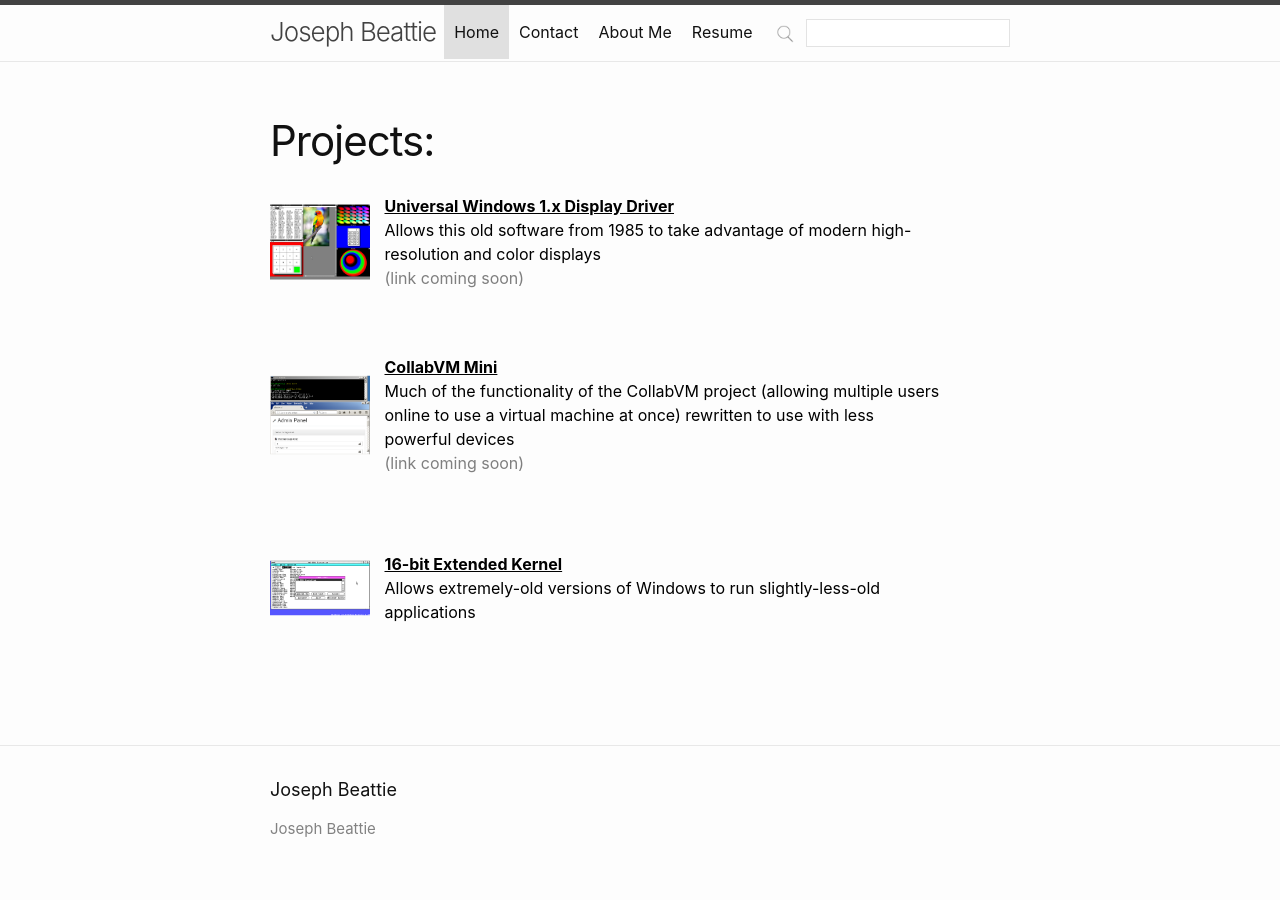
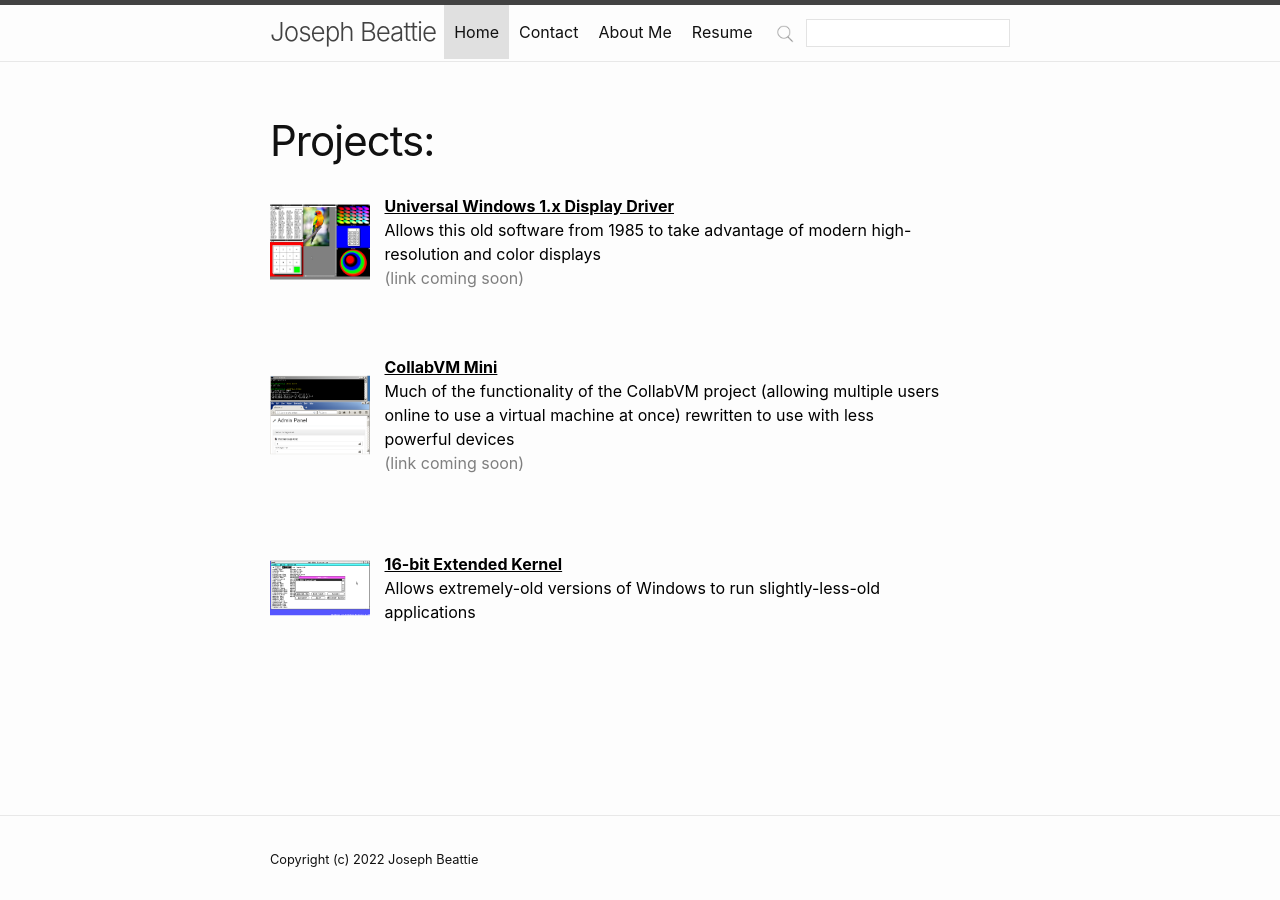
Before and after one commit to jb881122/jb881122.github.io, a Jekyll site: the page built from index.md, in a window 1280 px wide. Built offline with Jekyll 4.4.1, drawn with Linux system fonts in a browser that asks for light colours; nearby versions of some CDN libraries.

Commit message:
Add copyright, footer options

```diff
--- a/_config.yml
+++ b/_config.yml
@@ -7,6 +7,10 @@ header_pages:
   - contact.md
   - about-me.md
   - resume.md
+author:
+no_footer_title: true
+no_footer_author: true
+copyright: Copyright (c) 2022 Joseph Beattie
 
 # Tipue Search settings
 tipue_search:
--- a/_includes/footer.html
+++ b/_includes/footer.html
@@ -3,16 +3,21 @@
 
   <div class="wrapper">
 
+    {%- if site.no_footer_title != true -%}
     <h2 class="footer-heading">{{ site.title | escape }}</h2>
+    {%- endif -%}
 
+    {%- if site.email or site.no_footer_author != true -%}
     <div class="footer-col-wrapper">
       <div class="footer-col footer-col-1">
         <ul class="contact-list">
           <li class="p-name">
-            {%- if site.author -%}
-              {{ site.author | escape }}
-            {%- else -%}
-              {{ site.title | escape }}
+            {%- if site.no_footer_author != true -%}
+              {%- if site.author -%}
+                {{ site.author | escape }}
+              {%- else -%}
+                {{ site.title | escape }}
+              {%- endif -%}
             {%- endif -%}
             </li>
             {%- if site.email -%}
@@ -29,6 +34,13 @@
         <p>{{- site.description | escape -}}</p>
       </div>
     </div>
+    {%- endif -%}
+
+    {%- if site.copyright -%}
+      <small class="p-name">{{ site.copyright | escape }}</small>
+    {%- endif -%}
+
+    </div>
 
   </div>
 
```
